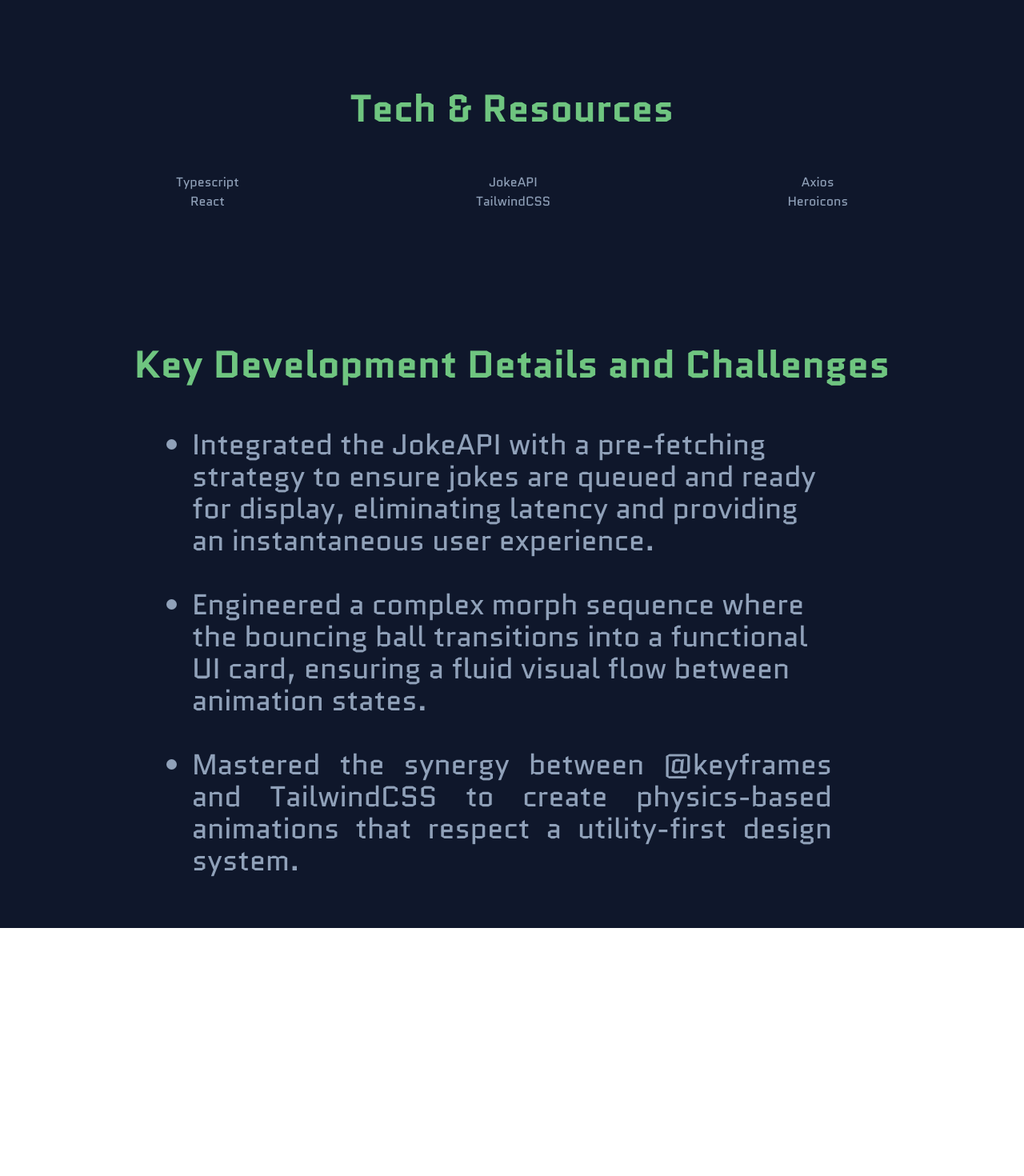
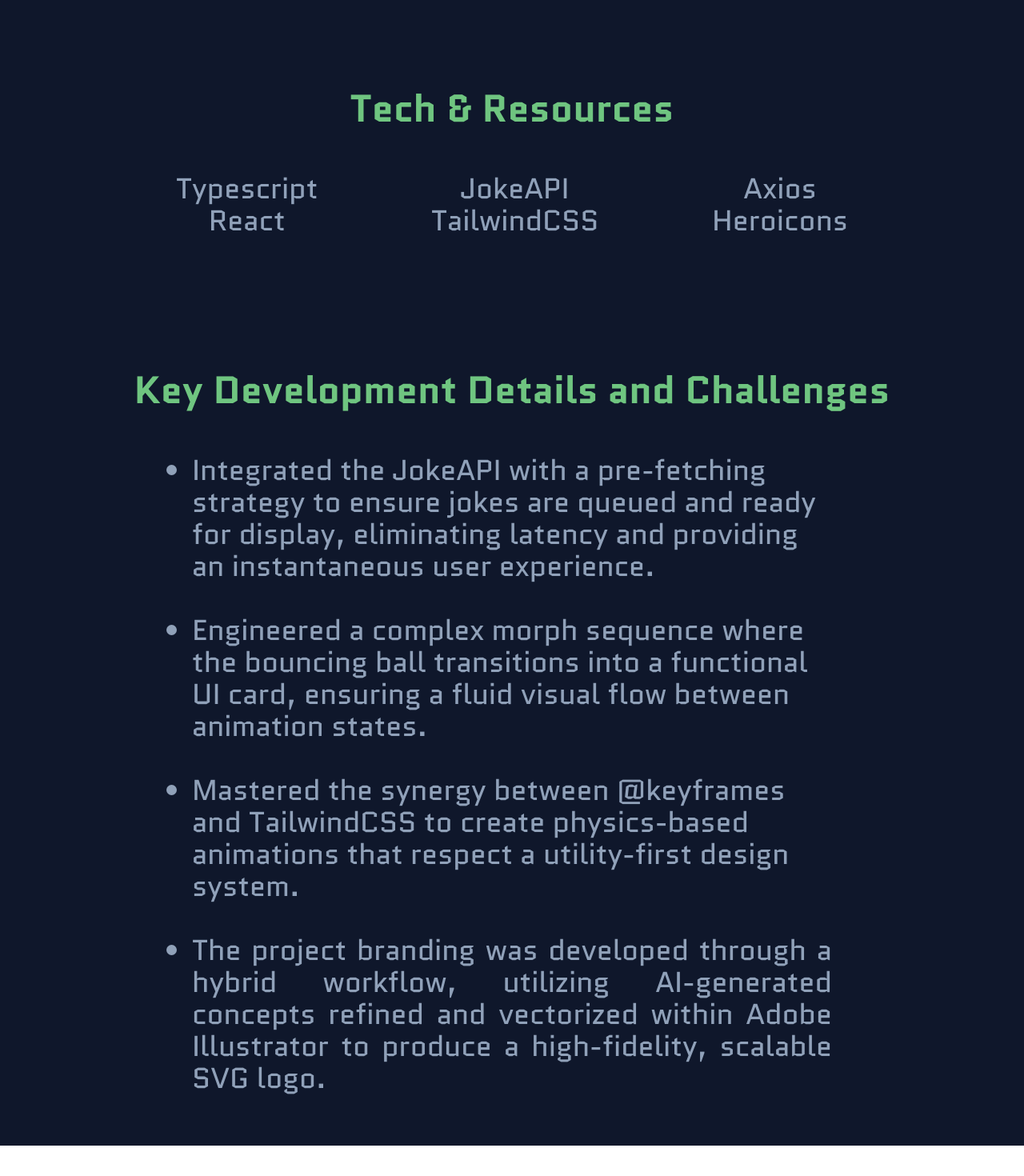
Before and after one commit to dev-kagant/Joker, a React (Vite) app: page /joker/about in a window 1280 px wide. Shown: the part 1520-2990 px from the top of the page at 80% size. Before the commit the page ends 2720 px from the top, so only its background shows below. Built offline with nearby package versions, Linux system fonts and the light colour scheme.

Commit message:
fix misspelled width, add bullet point to about page

```diff
--- a/src/App.css
+++ b/src/App.css
@@ -22,7 +22,7 @@
   }
   5%{
     height: 9px;
-    widht: 9px;
+    width: 9px;
   }
   10%{
     height: 18px;
@@ -76,7 +76,7 @@
   }
   5%{
     height: 12px;
-    widht: 12px;
+    width: 12px;
   }
   10%{
     height: 24px;
@@ -130,7 +130,7 @@
   }
   5%{
     height: 18px;
-    widht: 18px;
+    width: 18px;
   }
   10%{
     height: 36px;
--- a/src/pages/AboutPage.tsx
+++ b/src/pages/AboutPage.tsx
@@ -11,6 +11,8 @@
   const challengeTwo = "Engineered a complex morph sequence where the bouncing ball transitions into a functional UI card, ensuring a fluid visual flow between animation states.";
 
   const challengeThree = "Mastered the synergy between @keyframes and TailwindCSS to create physics-based animations that respect a utility-first design system.";
+
+  const challengeFour = "The project branding was developed through a hybrid workflow, utilizing AI-generated concepts refined and vectorized within Adobe Illustrator to produce a high-fidelity, scalable SVG logo."
 
   return (
     <div  className="h-full w-full lg:px-14">
@@ -31,7 +33,7 @@
       </div>
       <div className='flex flex-col justify-center items-center rounded-4xl p-4 m-4 sm:m-10 sm:p-12 lg:p-16'>
         <h2 className='font-quantico font-bold text-xl text-joker-200 mb-4 sm:text-3xl sm:mb-6 md:text-4xl lg:text-5xl lg:mb-14'>Tech & Resources</h2>
-          <div className="flex flex-row justify-between w-7/8 font-quantico text-slate-400 text-base">
+          <div className="flex flex-row justify-between w-7/8 font-quantico text-slate-400 text-lg sm:text-2xl lg:text-4xl">
             <ul className="flex flex-col justify-center items-center">
                 <li>Typescript</li>
                 <li>React</li>
@@ -51,7 +53,8 @@
         <ul className="w-5/6">
           <li className='list-disc text-left w-full text-lg text-slate-400 mb-4 sm:text-2xl lg:text-4xl lg:mb-10'>{challengeOne}</li>
           <li className='list-disc text-left w-full text-lg text-slate-400 mb-4 sm:text-2xl lg:text-4xl lg:mb-10'>{challengeTwo}</li>
-          <li className='list-disc text-justify text-lg text-slate-400 sm:text-2xl lg:text-4xl'>{challengeThree}</li>
+          <li className='list-disc text-left w-full text-lg text-slate-400 mb-4 sm:text-2xl lg:text-4xl lg:mb-10'>{challengeThree}</li>
+          <li className='list-disc text-justify text-lg text-slate-400 sm:text-2xl lg:text-4xl'>{challengeFour}</li>
         </ul>
       </div>
     </div>
--- a/vite.config.ts
+++ b/vite.config.ts
@@ -8,5 +8,5 @@
     react(),
     tailwindcss()
   ],
-  base: "/Joker",
+  base: "/",
 })
```
